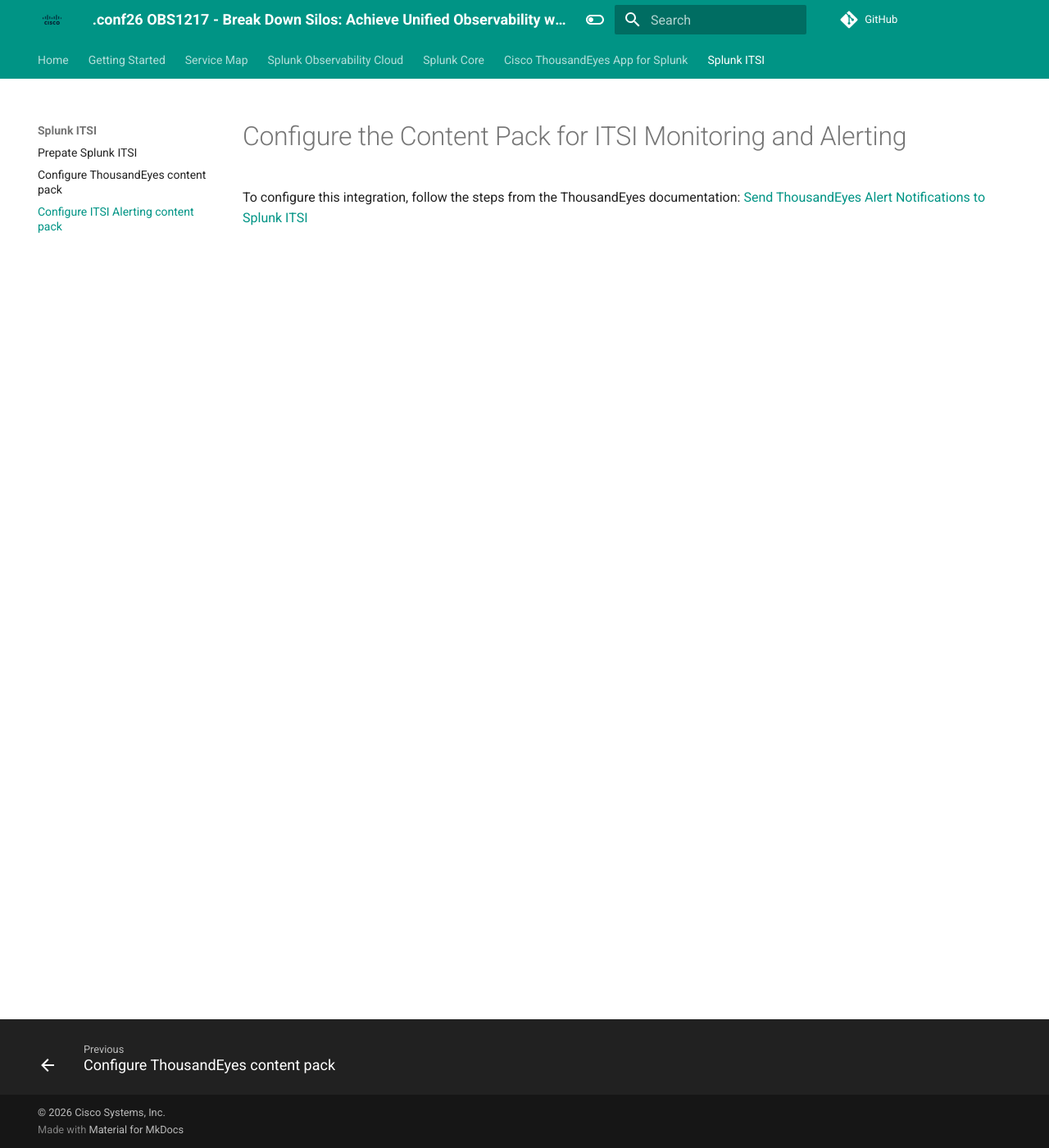
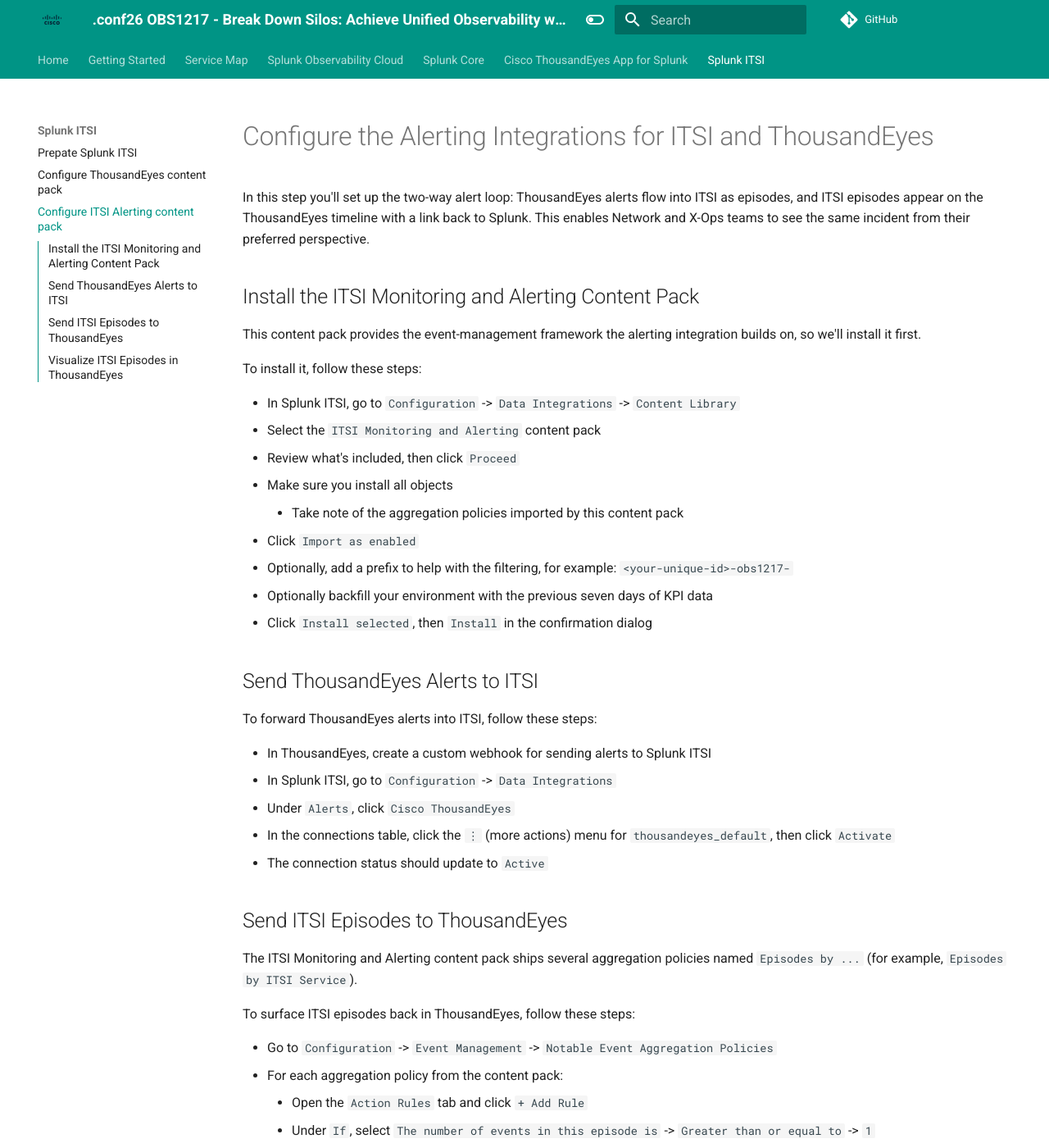
Before and after one commit to ajimenez1503/splunk.conf-2026-OBS1217, an MkDocs documentation site: the page built from docs/splunk_itsi/configure_alerts_content_pack.md, in a window 1280 px wide and 1400 px high. Shown: the whole window at 82% size. Built offline with MkDocs 1.6.1 and Material for MkDocs 9.7.7, drawn with Linux system fonts in a browser that asks for light colours; comment, search, counter and statistics services are not loaded; some of the changed text lies outside the part shown.

Commit message:
ITSI review

```diff
--- a/docs/splunk_itsi/configure_alerts_content_pack.md
+++ b/docs/splunk_itsi/configure_alerts_content_pack.md
@@ -1,3 +1,57 @@
-# Configure the Content Pack for ITSI Monitoring and Alerting
+# Configure the Alerting Integrations for ITSI and ThousandEyes
 
-To configure this integration, follow the steps from the ThousandEyes documentation: [Send ThousandEyes Alert Notifications to Splunk ITSI](https://docs.thousandeyes.com/product-documentation/integration-guides/custom-built-integrations/splunk-app/itsi#send-thousandeyes-alert-notifications-to-splunk-itsi)
+In this step you'll set up the two-way alert loop: ThousandEyes alerts flow into ITSI as episodes, and ITSI episodes appear on the ThousandEyes timeline with a link back to Splunk. This enables Network and X-Ops teams to see the same incident from their preferred perspective.
+
+## Install the ITSI Monitoring and Alerting Content Pack
+
+This content pack provides the event-management framework the alerting integration builds on, so we'll install it first.
+
+To install it, follow these steps:
+
+- In Splunk ITSI, go to `Configuration` -> `Data Integrations` -> `Content Library`
+- Select the `ITSI Monitoring and Alerting` content pack
+- Review what's included, then click `Proceed`
+- Make sure you install all objects
+    - Take note of the aggregation policies imported by this content pack
+- Click `Import as enabled`
+- Optionally, add a prefix to help with the filtering, for example: `<your-unique-id>-obs1217-`
+- Optionally backfill your environment with the previous seven days of KPI data
+- Click `Install selected`, then `Install` in the confirmation dialog
+
+## Send ThousandEyes Alerts to ITSI
+
+To forward ThousandEyes alerts into ITSI, follow these steps:
+
+- In ThousandEyes, create a custom webhook for sending alerts to Splunk ITSI
+- In Splunk ITSI, go to `Configuration` -> `Data Integrations`
+- Under `Alerts`, click `Cisco ThousandEyes`
+- In the connections table, click the `⋮` (more actions) menu for `thousandeyes_default`, then click `Activate`
+- The connection status should update to `Active`
+
+## Send ITSI Episodes to ThousandEyes
+
+The ITSI Monitoring and Alerting content pack ships several aggregation policies named `Episodes by ...` (for example, `Episodes by ITSI Service`).
+
+To surface ITSI episodes back in ThousandEyes, follow these steps:
+
+- Go to `Configuration` -> `Event Management` -> `Notable Event Aggregation Policies`
+- For each aggregation policy from the content pack:
+    - Open the `Action Rules` tab and click `+ Add Rule`
+    - Under `If`, select `The number of events in this episode is` -> `Greater than or equal to` -> `1`
+    - Under `Then`, select `Send to ThousandEyes` and `Repeat every event while episode is active`
+    - Click `Configure` and enter the URL of your Splunk instance
+    - Find the closing-episode rule: `If the episode is broken, then change status to Closed for the episode ...`, and edit it to add an extra action:
+        - Select the rule and click `+Add`
+        - Under `And`, select `Send to ThousandEyes`
+        - Click `Configure` and enter the same URL
+- Click `Done`, then `Save`
+
+## Visualize ITSI Episodes in ThousandEyes
+
+To confirm episodes are flowing back into ThousandEyes, follow these steps:
+
+- Open a ThousandEyes test impacted by an ITSI episode
+- In the test timeline, ITSI episodes appear as swimlane annotations below the primary metric
+- Hover over an annotation to see the number of episodes and total notable events at that point in time
+- Click the `Splunk ITSI` tab to view episode details
+- Click the `ITSI URL` to jump back to the episode in Splunk
```
Also changed, not shown: docs/splunk_itsi/configure_te_content_pack.md (+14 -11 lines), docs/splunk_itsi/itsi_initial_config.md (+2 -2 lines).
